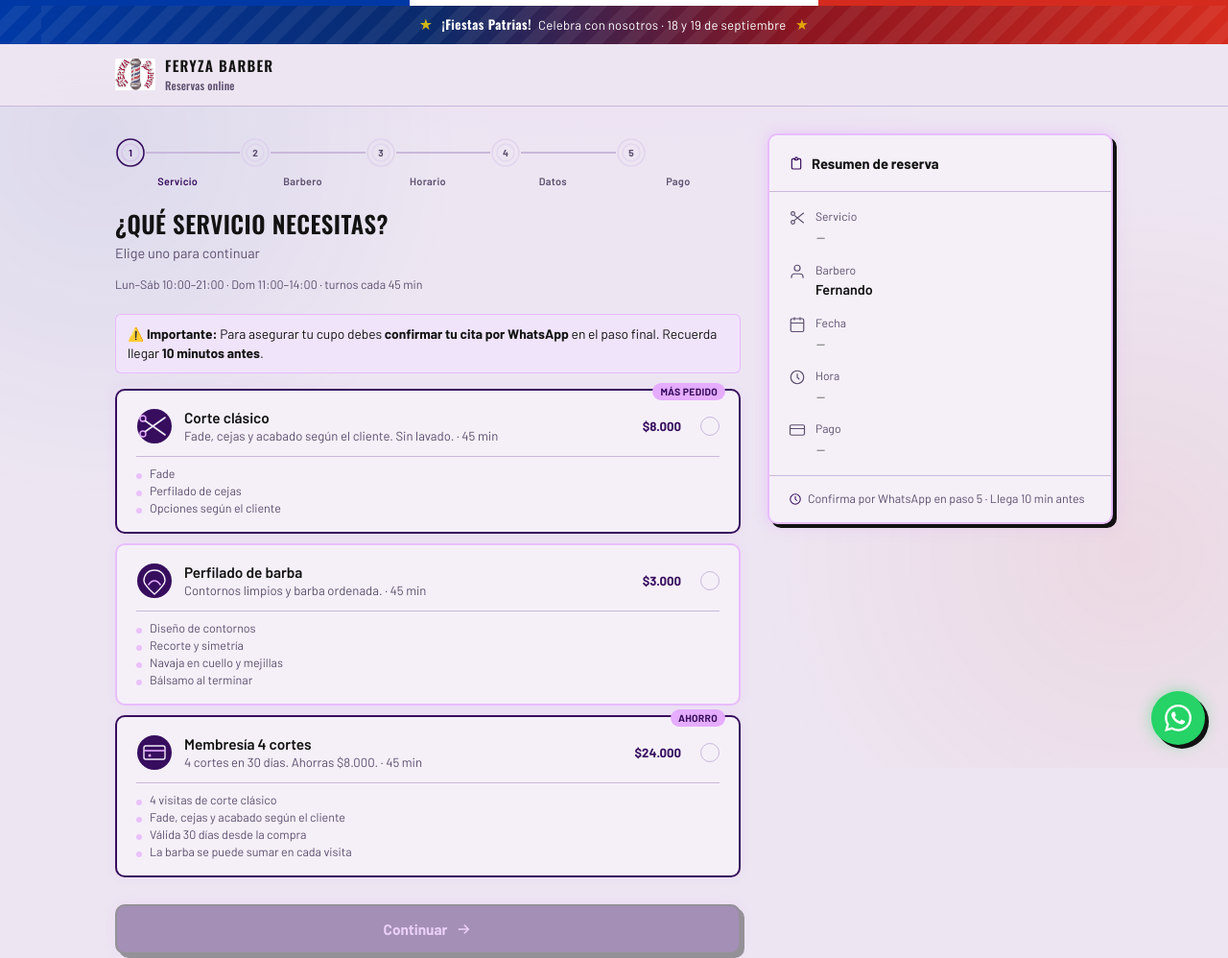
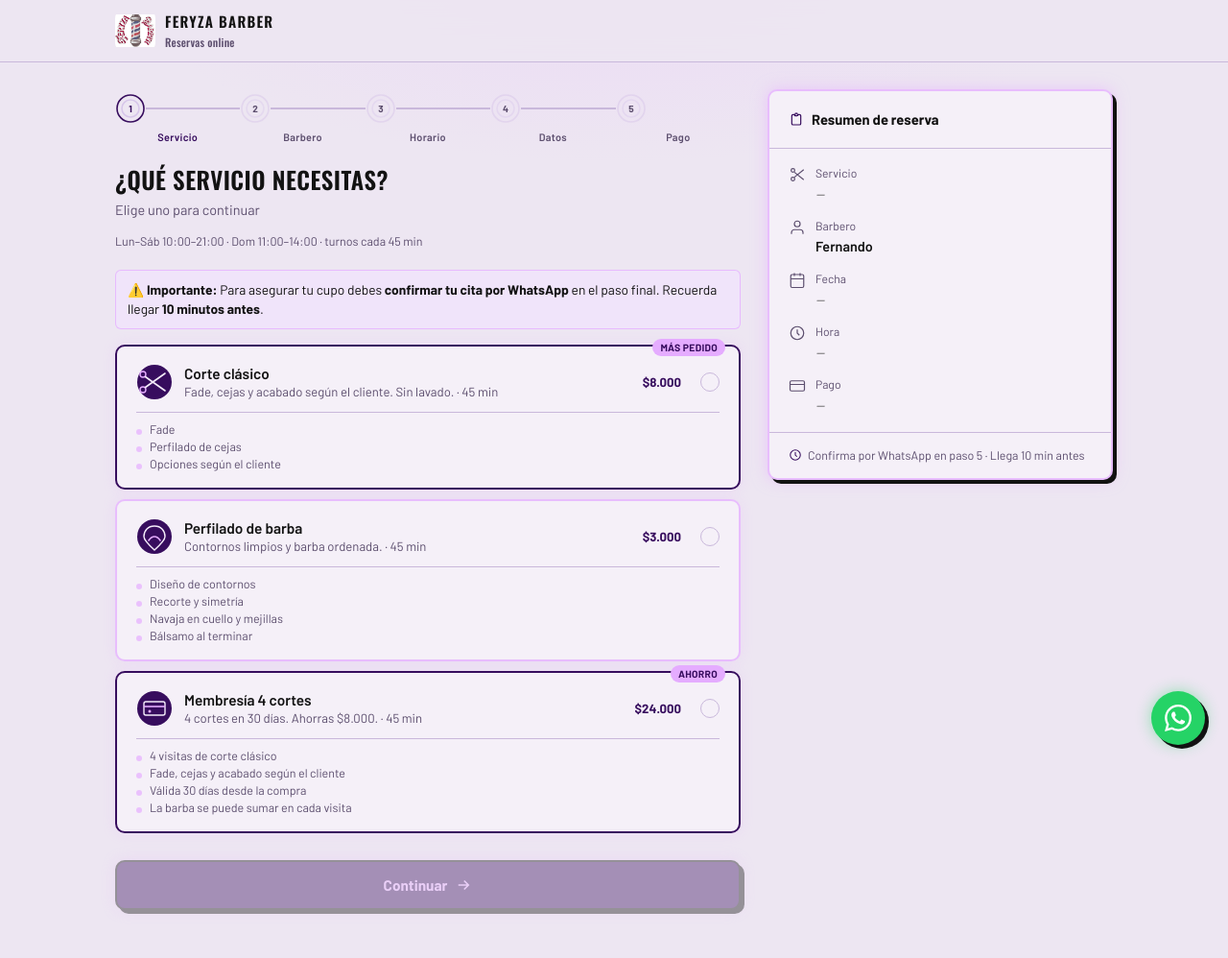
Before and after one commit to kirit0-1/feryza-booking, a website with bundled scripts: page index.html in a window 1280 px wide. Shown: the top 998 px of the page at 96% size. Built offline with nearby package versions, Linux system fonts and the light colour scheme.

Commit message:
Quitar Fiestas Patrias y dejar sobrecupo siempre disponible
- Se retira cinta, banner y estilos de 18/19 de septiembre
- El sobrecupo de $10.000 queda como opcion extra al final de cualquier dia

Co-authored-by: Cursor <cursoragent@cursor.com>

```diff
--- a/index.html
+++ b/index.html
@@ -15,17 +15,6 @@
   <script src="https://cdn.jsdelivr.net/npm/@supabase/supabase-js@2"></script>
 </head>
 <body>
-  <div class="fiestas-ribbon" aria-hidden="true">
-    <span class="fiestas-stripe fiestas-stripe--blue"></span>
-    <span class="fiestas-stripe fiestas-stripe--white"></span>
-    <span class="fiestas-stripe fiestas-stripe--red"></span>
-  </div>
-
-  <div class="fiestas-banner" role="note">
-    <span class="fiestas-star" aria-hidden="true">★</span>
-    <span class="fiestas-text"><strong>¡Fiestas Patrias!</strong> Celebra con nosotros · 18 y 19 de septiembre</span>
-    <span class="fiestas-star" aria-hidden="true">★</span>
-  </div>
 
   <header class="app-header">
     <div class="app-header-inner">
--- a/scripts/calendar.js
+++ b/scripts/calendar.js
@@ -2,7 +2,7 @@
  * calendar.js — Calendario Feryza Barber (abre domingo con horario reducido)
  */
 
-import { APP_CONFIG, getHoursForDay } from './config.js';
+import { APP_CONFIG } from './config.js';
 import { SOBRECUPO_PRICE, SOBRECUPO_TIME_LABEL } from './data.js';
 import { getAvailableSlots } from './availability.js';
 import { toISODate, formatPrice } from './utils.js';
@@ -13,10 +13,6 @@ let callbacksRef = {};
 
 const MONTH_NAMES = ['Ene', 'Feb', 'Mar', 'Abr', 'May', 'Jun', 'Jul', 'Ago', 'Sep', 'Oct', 'Nov', 'Dic'];
 const DAY_NAMES = ['domingo', 'lunes', 'martes', 'miércoles', 'jueves', 'viernes', 'sábado'];
-
-/** Menos de 2 h hasta el cierre = pocas horas / fuera de horario */
-const SOBRECUPO_REMAINING_MIN = 120;
-const SOBRECUPO_MAX_SLOTS = 2;
 
 export function initCalendar(state, callbacks) {
   callbacksRef = callbacks;
@@ -101,28 +97,6 @@ export function renderCalendar(state) {
   }
 }
 
-/** Solo hoy: pocas horas restantes, después del cierre, o casi sin cupos */
-export function shouldOfferSobrecupo(date, availableCount = 0) {
-  if (!date) return false;
-  const now = new Date();
-  const isToday = date.d === now.getDate()
-    && date.m === now.getMonth()
-    && date.y === now.getFullYear();
-  if (!isToday) return false;
-
-  const hours = getHoursForDay(now.getDay());
-  if (!hours) return true;
-
-  const nowMin = now.getHours() * 60 + now.getMinutes();
-  const closeMin = hours.close * 60;
-
-  if (nowMin >= closeMin) return true;
-  if ((closeMin - nowMin) <= SOBRECUPO_REMAINING_MIN) return true;
-  if (availableCount <= SOBRECUPO_MAX_SLOTS) return true;
-
-  return false;
-}
-
 function appendSobrecupoButton(state, callbacks, grid) {
   const wrap = document.createElement('div');
   wrap.className = 'sobrecupo-wrap';
@@ -192,10 +166,8 @@ export async function renderSlots(state, callbacks = callbacksRef) {
     });
   }
 
-  // Al final: opción sobrecupo (nunca al inicio)
-  if (shouldOfferSobrecupo(state.date, available.length)) {
-    appendSobrecupoButton(state, callbacks, grid);
-  }
+  // Al final: sobrecupo siempre disponible como opción extra
+  appendSobrecupoButton(state, callbacks, grid);
 
   if (state.sobrecupo) {
     document.getElementById('btn3').disabled = false;
--- a/styles/main.css
+++ b/styles/main.css
@@ -406,87 +406,6 @@ input, select, textarea {
 .confirm-row--alert span:last-child {
   color: #c45c26;
   font-weight: 700;
-}
-
-/* —— Fiestas Patrias —— */
-.fiestas-ribbon {
-  display: flex;
-  height: 6px;
-  width: 100%;
-}
-.fiestas-stripe { flex: 1; }
-.fiestas-stripe--blue { background: #0039a6; }
-.fiestas-stripe--white { background: #fff; }
-.fiestas-stripe--red { background: #d52b1e; }
-
-.fiestas-banner {
-  display: flex;
-  align-items: center;
-  justify-content: center;
-  gap: 10px;
-  padding: 8px 16px;
-  background: linear-gradient(90deg, #0039a6 0%, #0a2a6b 35%, #8b1520 65%, #d52b1e 100%);
-  color: #fff;
-  font-size: .82rem;
-  letter-spacing: .02em;
-  position: relative;
-  overflow: hidden;
-}
-.fiestas-banner::before {
-  content: '';
-  position: absolute;
-  inset: 0;
-  background: repeating-linear-gradient(
-    -45deg,
-    transparent,
-    transparent 12px,
-    rgba(255,255,255,.06) 12px,
-    rgba(255,255,255,.06) 24px
-  );
-  pointer-events: none;
-  animation: fiestas-shine 14s linear infinite;
-}
-@keyframes fiestas-shine {
-  from { background-position: 0 0; }
-  to { background-position: 120px 0; }
-}
-.fiestas-text {
-  position: relative;
-  z-index: 1;
-  text-align: center;
-}
-.fiestas-text strong {
-  font-family: var(--f-display);
-  font-weight: 700;
-  letter-spacing: .04em;
-  margin-right: 4px;
-}
-.fiestas-star {
-  position: relative;
-  z-index: 1;
-  color: #ffd700;
-  font-size: .95rem;
-  animation: fiestas-twinkle 2.2s ease-in-out infinite;
-}
-.fiestas-star:last-child { animation-delay: 1.1s; }
-@keyframes fiestas-twinkle {
-  0%, 100% { opacity: .55; transform: scale(.9); }
-  50% { opacity: 1; transform: scale(1.15); }
-}
-
-body::after {
-  content: '';
-  position: fixed;
-  inset: 0;
-  pointer-events: none;
-  z-index: 0;
-  background:
-    radial-gradient(circle at 8% 18%, rgba(0, 57, 166, .07), transparent 28%),
-    radial-gradient(circle at 92% 72%, rgba(213, 43, 30, .07), transparent 30%);
-}
-.app-layout, .fiestas-banner, .fiestas-ribbon, .app-footer, .mobile-summary-bar {
-  position: relative;
-  z-index: 1;
 }
 
 #calLink.hidden { display: none !important; }
```
